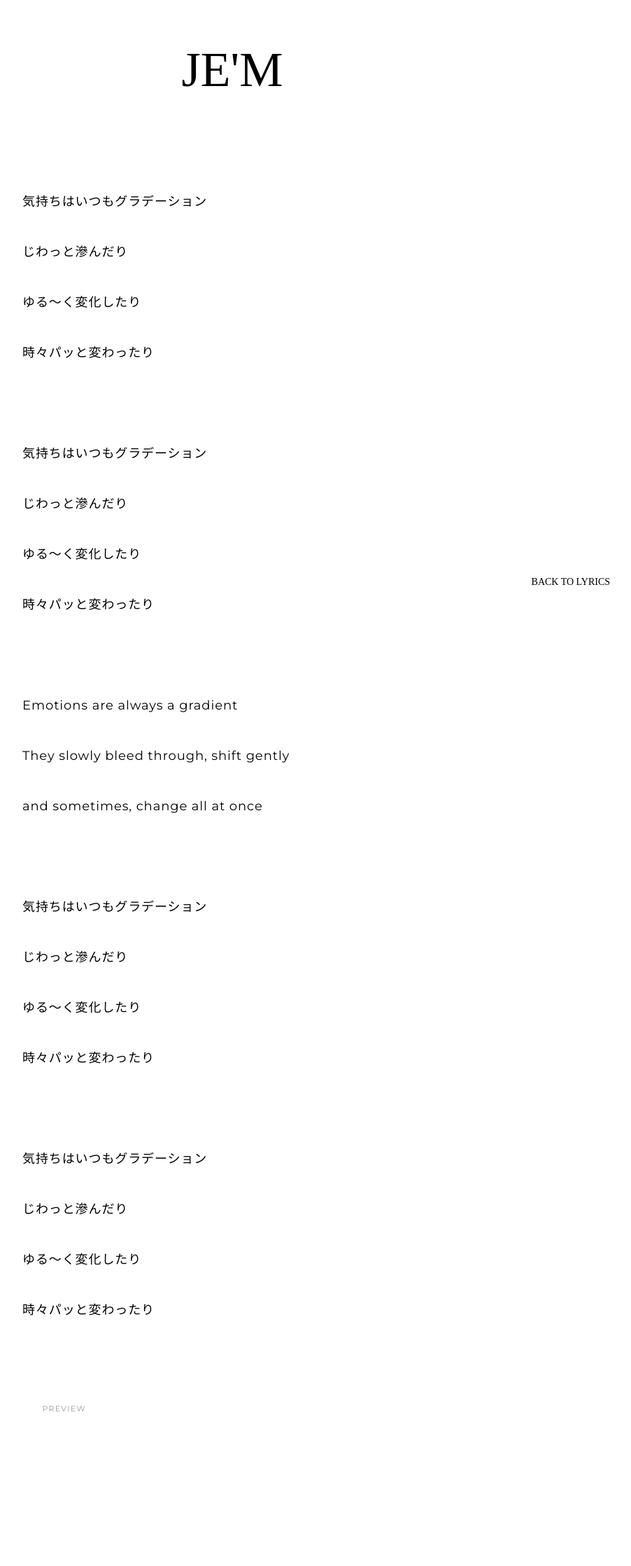
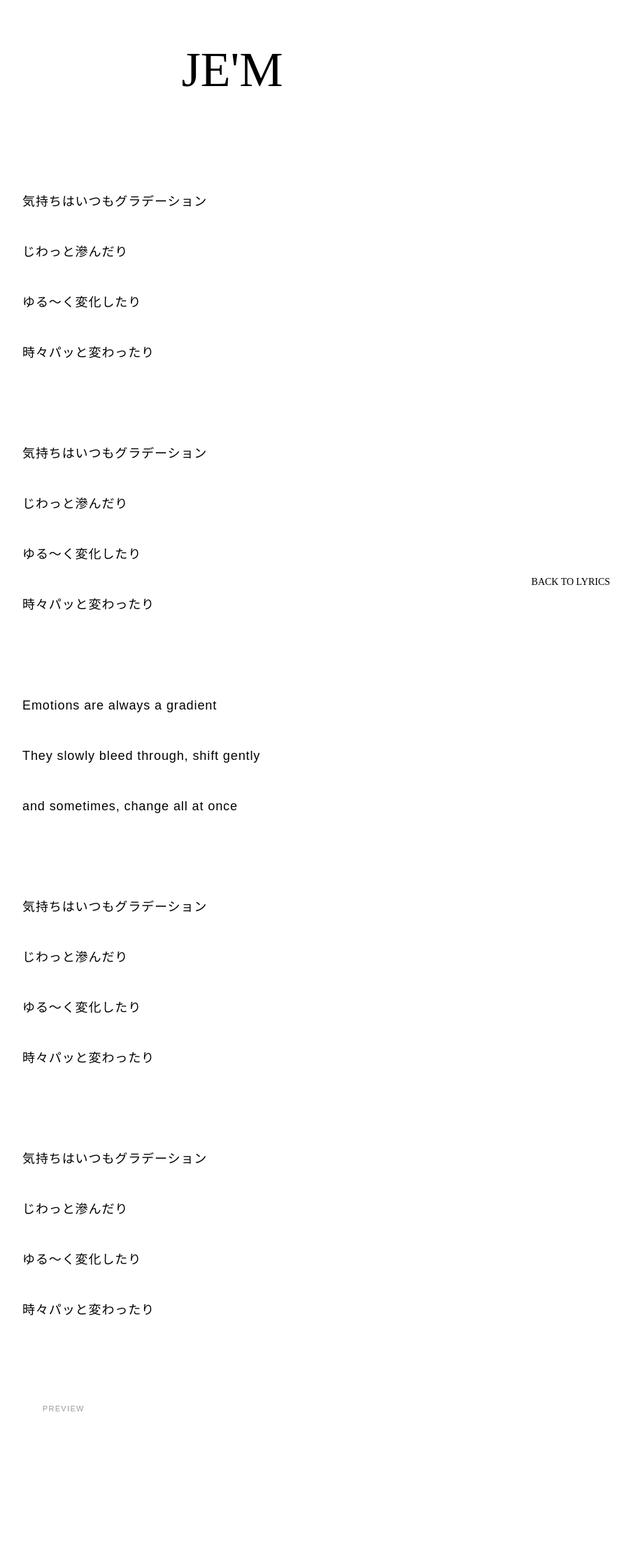
Before and after one commit to ohlucinda/jemlyrics, a Jekyll site: the page built from _posts/2026-04-10-気持ちはいつも.md, in a window 1280 px wide. Shown: the whole page at 70% size, without its empty margins (308-1210 px from the left). Built offline with Jekyll 4.4.1, drawn with Linux system fonts in a browser that asks for light colours; some web fonts are replaced.

Commit message:
Update lyrics.html

```diff
--- a/_layouts/lyrics.html
+++ b/_layouts/lyrics.html
@@ -3,13 +3,11 @@
 <head>
 <meta charset="UTF-8">
 <meta name="viewport" content="width=device-width, initial-scale=1.0">
-<link href="https://fonts.googleapis.com/css2?family=Aboreto&family=Montserrat:wght@400;700&display=swap" rel="stylesheet">
+<link href="https://fonts.googleapis.com/css2?family=Aboreto&family=Line+Seed+JP:wght@400;700&display=swap" rel="stylesheet">
 <style>
 * { box-sizing: border-box; }
-/* 基本は元の Aboreto */
 body { font-family: 'Aboreto', cursive; margin: 0; padding: 0; }
 a { text-decoration: none; color: inherit; }
-
 .page-wrap {
   min-height: 100vh;
   display: flex;
@@ -18,21 +16,18 @@
   padding: 60px 40px 100px;
   gap: 40px;
 }
-
 .site-header a { font-size: 70px; }
-
-/* 歌詞の部分だけ Montserrat に変更 */
+/* 歌詞テキストのフォント設定 */
 .lyrics-content {
-  font-family: 'Montserrat', sans-serif; /* ここを変えました */
+  font-family: 'Line Seed JP', sans-serif;
   font-size: 18px;
   line-height: 2;
   text-align: left;
   white-space: pre-wrap;
   width: 60%;
   margin-left: 10%;
-  letter-spacing: 0.05em; /* 読みやすく少しだけ文字間を広げています */
+  letter-spacing: 0.05em;
 }
-
 .back {
   position: fixed;
   bottom: 60px;
```
